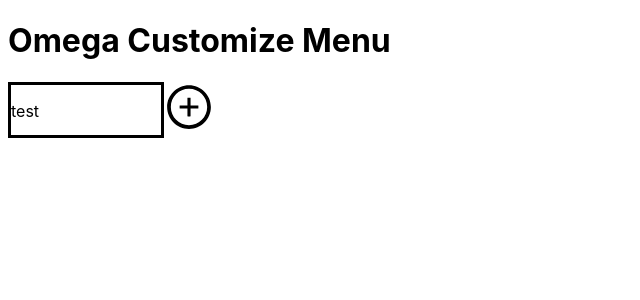
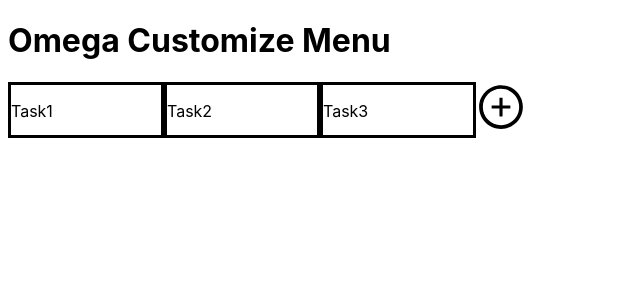
Before and after one commit to rbenci/omega-customize-menu, a React (Create React App) app: page / in a window 1280 px wide. Shown: the top 300 px of the page, without its empty margins (0-640 px from the left). Built offline with nearby package versions, Linux system fonts and the light colour scheme.

Commit message:
init 3 tasks

```diff
--- a/src/components/Navbar.jsx
+++ b/src/components/Navbar.jsx
@@ -5,11 +5,8 @@ import Taskbox from "./Taskbox";
 import { AiOutlinePlusCircle } from "react-icons/ai";
 
 function Navbar(props) {
-  const [tasks, setTasks] = useState(["test"]);
+  const [tasks, setTasks] = useState(["Task1", 'Task2', 'Task3']);
 
-//   useEffect(()=>{
-
-//   },[tasks])
 
   const handleClick = (e) => {
     e.preventDefault();
```
